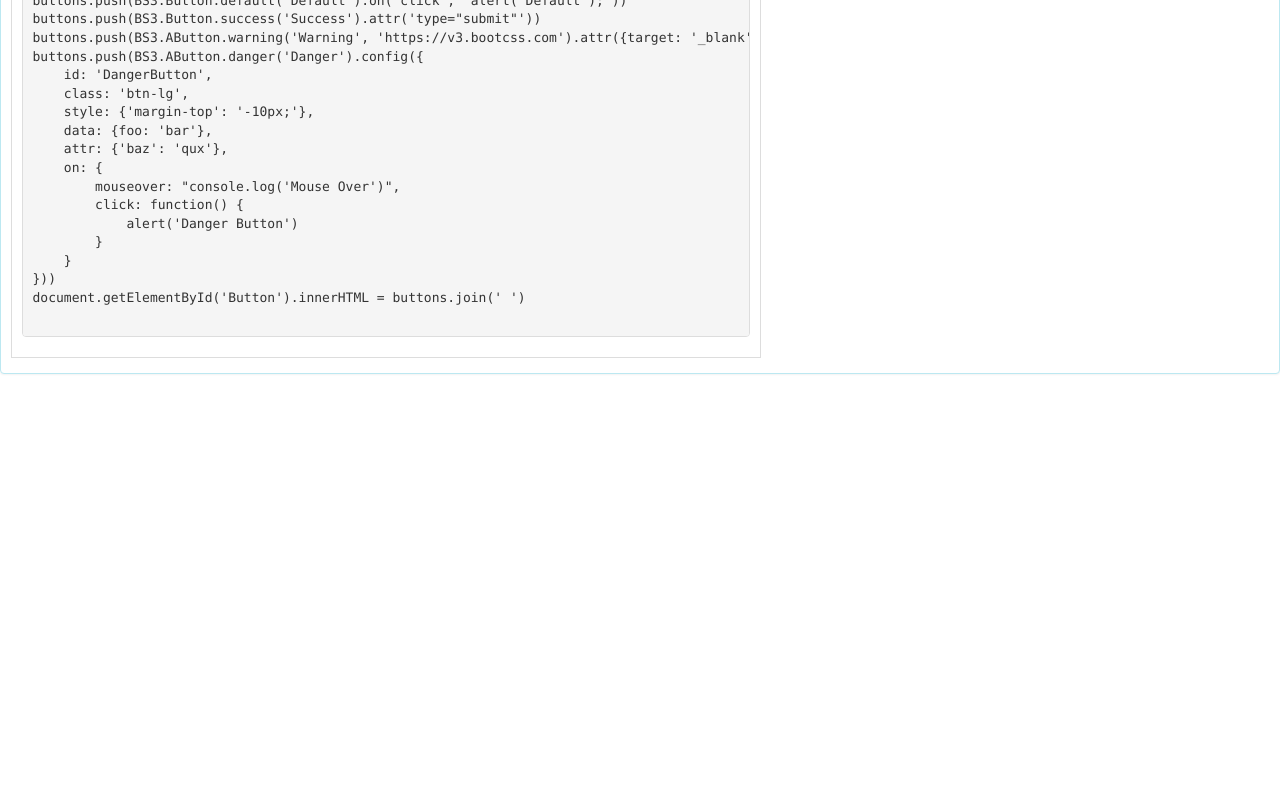
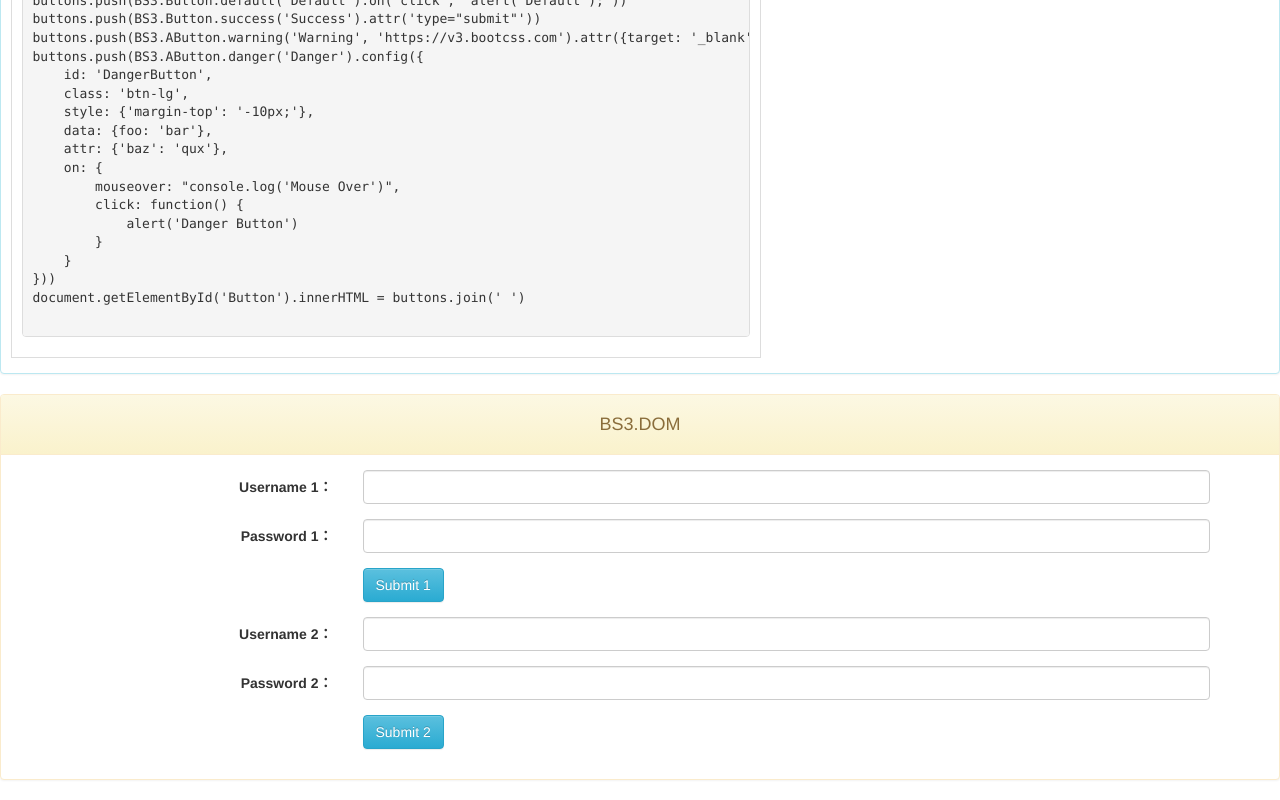
Before and after one commit to wicky4github/bs3-gulp, a website: page demo/index.html in a window 1280 px wide. Shown: the part 362-1162 px from the top of the page. Before the commit the page ends 800 px from the top, so only its background shows below. Drawn offline with nearby package versions, Linux system fonts and the light colour scheme.

Commit message:
mod demo

```diff
--- a/demo/index.html
+++ b/demo/index.html
@@ -108,6 +108,16 @@ document.getElementById('Button').innerHTML = buttons.join('&nbsp;')
             </div>
         </div>
     </div>
+    <div class="panel panel-warning">
+       <div class="panel-heading">
+            <h4 class="text-center">BS3.DOM</h4>
+        </div>
+        <div class="panel-body">
+            <div id="form1"></div>
+            <div id="form2"></div>
+            <script src="../draft/dom.v2.js"></script>
+        </div>
+    </div>
 </body>
 
 </html>
--- a/draft/dom.v2.js
+++ b/draft/dom.v2.js
@@ -1,8 +1,49 @@
+document.getElementById('form1').innerHTML = '\
+	<div class="container">\
+	    <form class="form-horizontal">\
+	        <div class="form-group has-feedback">\
+	            <label for="username1" class="col-xs-3 control-label">Username 1：</label>\
+	            <div class="col-xs-9">\
+	                <input required type="text" class="form-control" name="username1" id="username1" />\
+	            </div>\
+	        </div>\
+	        <div class="form-group has-feedback">\
+	            <label for="password1" class="col-xs-3 control-label">Password 1：</label>\
+	            <div class="col-xs-9">\
+	                <input required type="password" class="form-control" name="password1" id="password1" />\
+	            </div>\
+	        </div>\
+	        <div class="form-group has-feedback">\
+	            <div class="col-xs-offset-3 col-xs-9">\
+	                <button type="submit" class="btn btn-info">Submit 1</button>\
+	            </div>\
+	        </div>\
+	    </form>\
+	</div>\
+';
+
+
 BS3.DOM.render(
-	BS3.DOM.createElement('div', {class: 'bg-success'}, [
-		BS3.DOM.createElement('p', {text: 'paragraph 1'}),
-		BS3.DOM.createElement('p', {text: 'paragraph 2', class: 'bg-danger'}),
-		BS3.Label.primary('OK').style('position: relative; left: 50%;')
+	BS3.DOM.createElement('div', {class: 'container'}, [
+		BS3.DOM.createElement('form', {class: 'form-horizontal'}, [
+			BS3.DOM.createElement('div', {class: 'form-group has-feedback'}, [
+				BS3.DOM.createElement('label', {text: 'Username 2：', attr: {for: 'username2'}, class: 'col-xs-3 control-label'}),
+				BS3.DOM.createElement('div', {class: 'col-xs-9'}, [
+					BS3.DOM.createElement('input', {attr: {required: 'required', type: 'text', name: 'username1', id: 'username2'}, class: 'form-control'})
+				])
+			]),
+			BS3.DOM.createElement('div', {class: 'form-group has-feedback'}, [
+				BS3.DOM.createElement('label', {text: 'Password 2：', attr: {for: 'password2'}, class: 'col-xs-3 control-label'}),
+				BS3.DOM.createElement('div', {class: 'col-xs-9'}, [
+					BS3.DOM.createElement('input', {attr: {required: 'required', type: 'text', name: 'password2', id: 'password2'}, class: 'form-control'})
+				])
+			]),
+			BS3.DOM.createElement('div', {class: 'form-group has-feedback'}, [
+				BS3.DOM.createElement('div', {class: 'col-xs-offset-3 col-xs-9'}, [
+					BS3.Button.info('Submit 2').attr({type: 'submit'})
+				])
+			])
+		])
 	]),
-	document.getElementById('dom')
+	document.getElementById('form2')
 );
```
